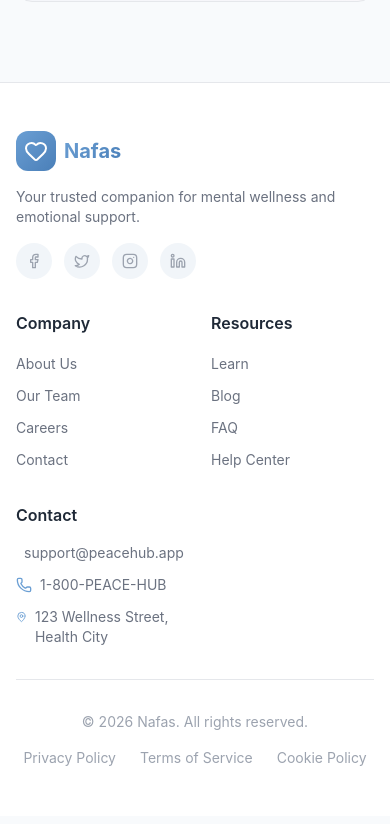
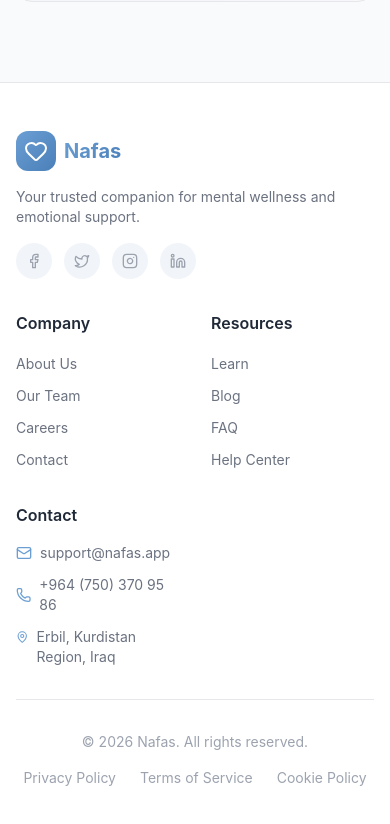
Before and after one commit to bewargohdar/mental_health_frontend, a React (Vite) app: page / in a window 390 px wide. Shown: the part 2759-3583 px from the top of the page. Built offline with nearby package versions, Linux system fonts and the light colour scheme; no server answers.

Commit message:
chore: Update footer contact email, phone number, and address.

```diff
--- a/src/components/Footer.jsx
+++ b/src/components/Footer.jsx
@@ -102,15 +102,15 @@
                         <ul className="space-y-3">
                             <li className="flex items-center gap-2 text-sm text-[var(--text-secondary)]">
                                 <Mail className="w-4 h-4 text-[var(--primary)]" />
-                                support@peacehub.app
+                                support@nafas.app
                             </li>
                             <li className="flex items-center gap-2 text-sm text-[var(--text-secondary)]">
                                 <Phone className="w-4 h-4 text-[var(--primary)]" />
-                                1-800-PEACE-HUB
+                                +964 (750) 370 95 86
                             </li>
                             <li className="flex items-start gap-2 text-sm text-[var(--text-secondary)]">
                                 <MapPin className="w-4 h-4 text-[var(--primary)] mt-0.5" />
-                                123 Wellness Street, Health City
+                                Erbil, Kurdistan Region, Iraq
                             </li>
                         </ul>
                     </div>
```
